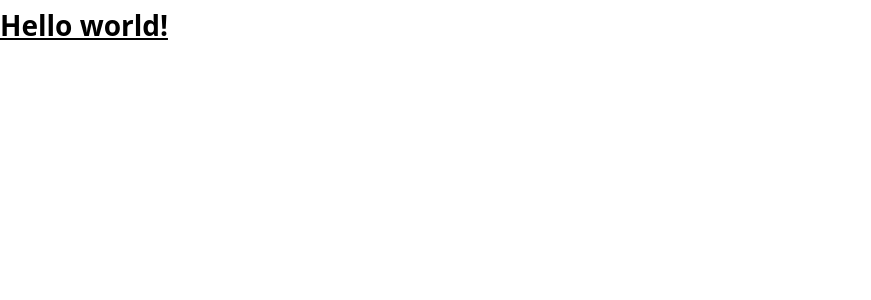
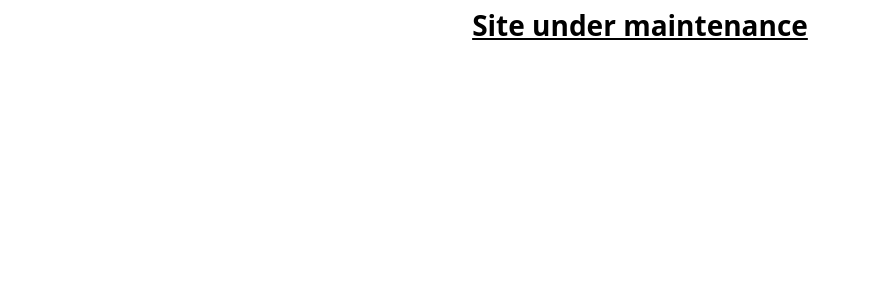
Before and after one commit to AnkahHarrison/nike-clone, a React (Vite) app: page / in a window 1280 px wide. Shown: the top 300 px of the page, without its empty margins (0-871 px from the left). Built offline with nearby package versions, Linux system fonts and the light colour scheme; a web font is replaced by a local one.

Commit message:
fix(minor bug)

```diff
--- a/src/App.jsx
+++ b/src/App.jsx
@@ -1,7 +1,7 @@
 export default function App() {
   return (
-    <h1 className="text-3xl font-bold underline">
-      Hello world!
+    <h1 className="text-3xl font-bold text-center underline">
+      Site under maintenance
     </h1>
   )
 }
```
